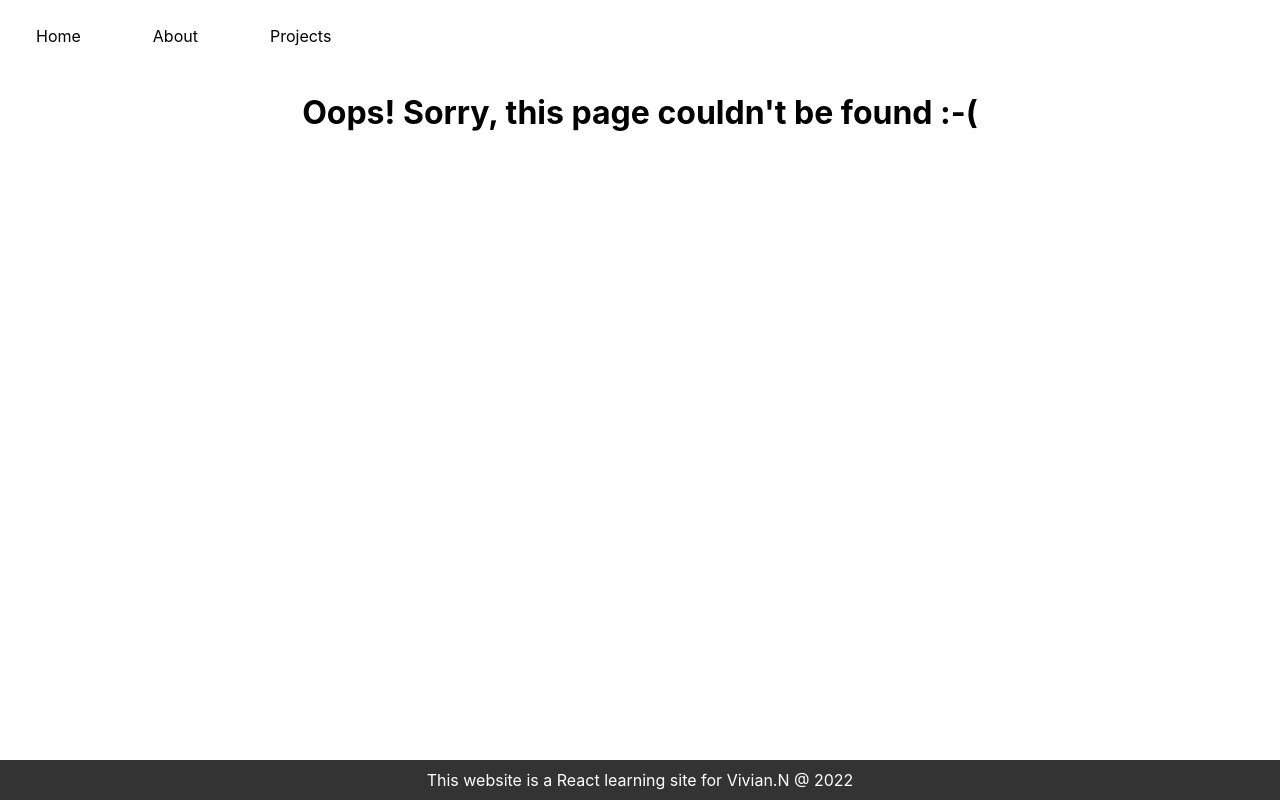
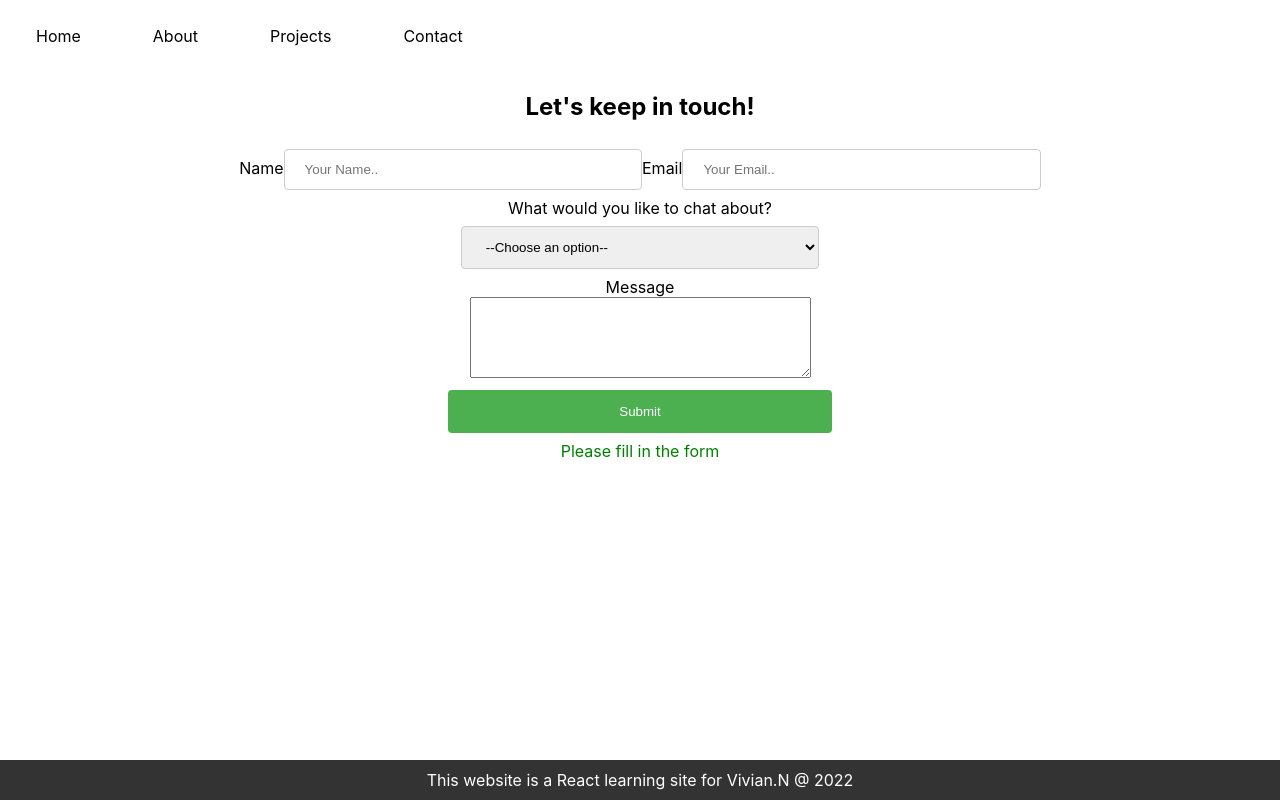
Before and after one commit to viv-nic/CLG-React-Assignments, a React (Create React App) app: page /contact in a window 1280 px wide. Built offline with nearby package versions, Linux system fonts and the light colour scheme.

Commit message:
Lesson 5 react form

```diff
--- a/src/App.css
+++ b/src/App.css
@@ -1,6 +1,28 @@
 .App {
   text-align: center;
 }
+
+.footer {
+
+  width: 100%;
+  position: fixed;
+  background: #333;
+  padding: 10px 0;
+  color: #fff;
+  bottom: 0;
+
+}
+
+
+
+
+
+
+
+
+
+
+
 
 /* .App-logo {
   height: 40vmin;
@@ -36,14 +58,3 @@
     transform: rotate(360deg);
   }
 } */
-
-.footer {
-
-  width: 100%;
-  position: fixed;
-  background: #333;
-  padding: 10px 0;
-  color: #fff;
-  bottom: 0;
-
-}
--- a/src/App.js
+++ b/src/App.js
@@ -6,6 +6,7 @@ import About from './pages/about';
 import Footer from './components/footer';
 import Fourohfour from './pages/fourohfour';
 import Projects from './pages/projects';
+import EnquireForm from './components/enquireForm';
 
 
 function App() {
@@ -17,11 +18,14 @@ function App() {
           <Route exact path="/">
             <Home />
           </Route>
-          <Route exact path="/about">
+          <Route path="/about">
             <About />
           </Route>
-          <Route exact path="/projects">
+          <Route path="/projects">
             <Projects />
+          </Route>
+          <Route path="/contact">
+            <EnquireForm />
           </Route>
           <Route path="*">
             <Fourohfour />
--- /dev/null
+++ b/src/components/enquireForm/formMessaging.jsx
@@ -0,0 +1,20 @@
+import styles from './formMessaging.module.css';
+
+function FormMessaging(props) {
+    const { isError, content } = props;
+    // console.log('error prop', props.isError);
+    // console.log(classes);
+
+    return (
+        <div className={isError ===true ? styles.success : styles.error}>
+            {content}
+        </div>
+        // <div className={
+        //     props.isError ? classes.error : classes.success
+        // }>
+        //     {props.content}
+        // </div>
+    );
+}
+
+export default FormMessaging;
--- /dev/null
+++ b/src/components/enquireForm/formMessaging.module.css
@@ -0,0 +1,34 @@
+.success {
+    color: green;
+    margin: "8px 4px";
+    }
+
+.error {
+    color: red;
+    margin: "8px 4px";
+    }
+
+input[type=text], select {
+    width:28%;
+    padding: 12px 20px;
+    margin: 8px 0;
+    display: inline-block;
+    border: 1px solid #ccc;
+    border-radius: 4px;
+    box-sizing: border-box;
+    }
+
+button[type=button] {
+    width:30%;
+    background-color: #4CAF50;
+    color: white;
+    padding: 14px 20px;
+    margin: 8px 0;
+    border: none;
+    border-radius: 4px;
+    cursor: pointer;
+    }
+
+button[type=button]:hover {
+    background-color: #45a049;
+    }
--- /dev/null
+++ b/src/components/enquireForm/index.jsx
@@ -0,0 +1,111 @@
+// import { style } from "@mui/system";
+import { useState } from "react";
+import FormMessaging from "./formMessaging";
+
+const options = [
+    "Design & Branding",
+    "Web and App Development",
+    "Cloud and API Consultancy",
+    "Brand Strategy",
+    "Just want to say Hi",
+    "Market and Ads"
+];
+
+function EnquireForm () {
+    const [name, setName] = useState("");
+    const [email, setEmail] = useState("");
+    const [selectedService, setSelectedService] =  useState("");
+    const [message, setMessage] = useState("");
+    const [isSubmitted, setIsSubmitted] = useState(false);
+    const [isSuccess, setIsSuccess] = useState(true);
+    const [isValid, setIsValid] =useState(false);
+
+    function validateForm() {
+
+        const emailRegex = /[a-z0-9!#$%&'*+/=?^_`{|}~-]+(?:\.[a-z0-9!#$%&'*+/=?^_`{|}~-]+)*@(?:[a-z0-9](?:[a-z0-9-]*[a-z0-9])?\.)+[a-z0-9](?:[a-z0-9-]*[a-z0-9])?/;
+
+        if (!email.match(emailRegex) || email.length < 3 || name.length < 1) {
+            // console.log("invalid");
+            setIsValid(false);
+        } else {setIsValid(true);
+        }
+    }
+
+    return (
+        <div>
+            <h2>Let's keep in touch!</h2>
+            <label for="name">
+                 Name
+                <input type="text" id="name" placeholder="Your Name.." onChange={(e) => setName(e.target.value)} />
+            </label>
+
+            <label for="email">
+                Email
+                <input type="text" id="email" placeholder="Your Email.." onChange={(e) => setEmail(e.target.value)} />
+            </label>
+
+            <div>
+                <label for="services">
+                    What would you like to chat about?
+                </label><br></br>
+                <select id="services"
+                    value={selectedService}
+                    onChange={(e) => setSelectedService(e.target.value)}>
+                        <option disabled={true} value="">
+                            --Choose an option--
+                        </option>
+                        {options.map((option, id) => (
+                            <option value={option} key={`${id}-${option}`}>
+                                {option}
+                            </option>
+                        ))}
+                </select>
+            </div>
+            <div>
+                <label>
+                    Message
+                </label><br></br>
+                <textarea
+                    name="Message"
+                    cols="40"
+                    rows="5"
+                    onChange={(e) => setMessage(e.target.value)}>
+
+                </textarea>
+            </div>
+
+            <button
+
+            type="button"
+            onClick={() => {
+                validateForm();
+                setIsSubmitted(true);
+                console.log({name, email, selectedService, message});
+            }} >
+                Submit
+            </button>
+
+            {isSubmitted && isSuccess && isValid && (
+                <FormMessaging
+                isError
+                content="Thanks for your details, we'll be in touch!"/>
+            )}
+
+            {isSubmitted && !isValid && (
+                <FormMessaging
+                isError={false}
+                content="Oops, something went wrong, please try again later."/>
+            )}
+
+            {!isSubmitted && !isValid && (
+                <FormMessaging
+                isError
+                content="Please fill in the form"/>
+            )}
+
+        </div>
+    )
+
+}
+
+export default EnquireForm;
--- a/src/components/nav/index.jsx
+++ b/src/components/nav/index.jsx
@@ -21,6 +21,11 @@ function Nav() {
                             Projects
                         </NavLink>
                     </li>
+                    <li>
+                        <NavLink to="/contact">
+                            Contact
+                        </NavLink>
+                    </li>
                 </ul>
             </nav>
         </header>
```
Also changed, not shown: src/pages/contact.jsx (added, +12 -0 lines).
